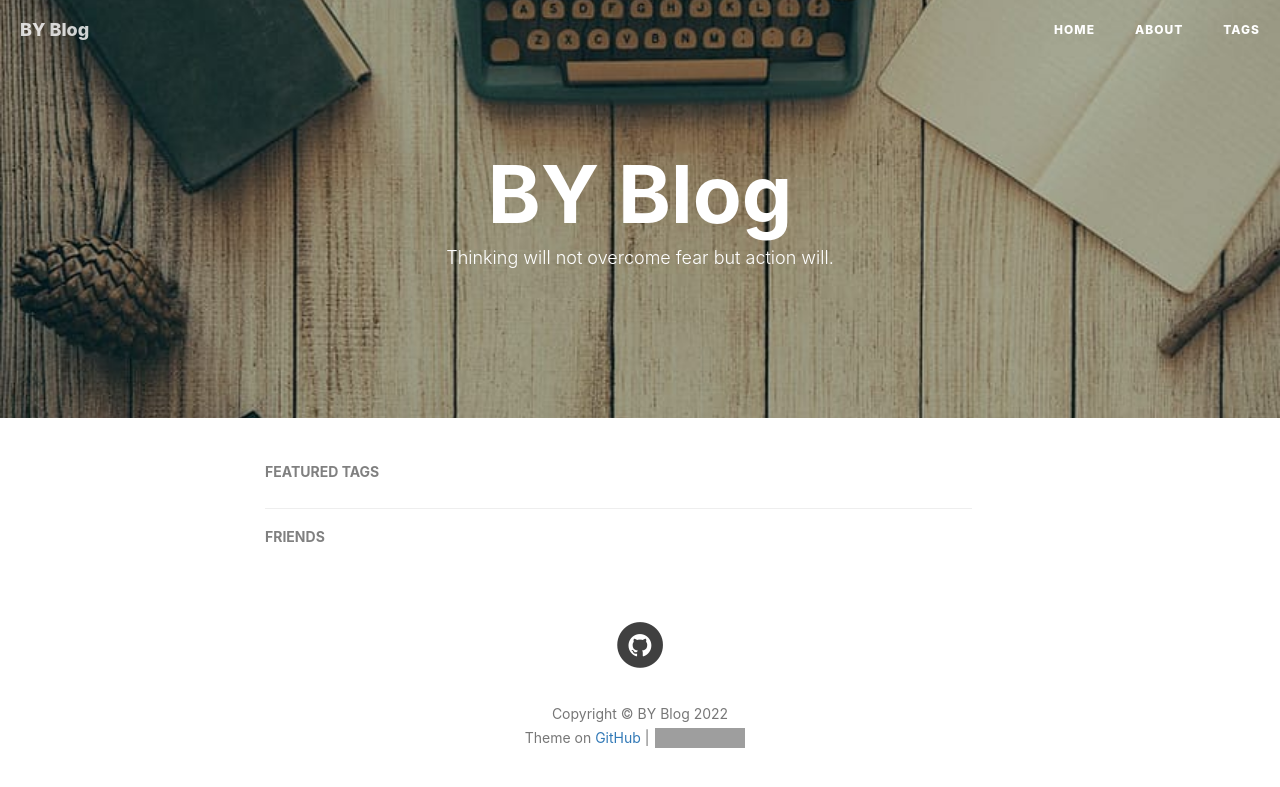
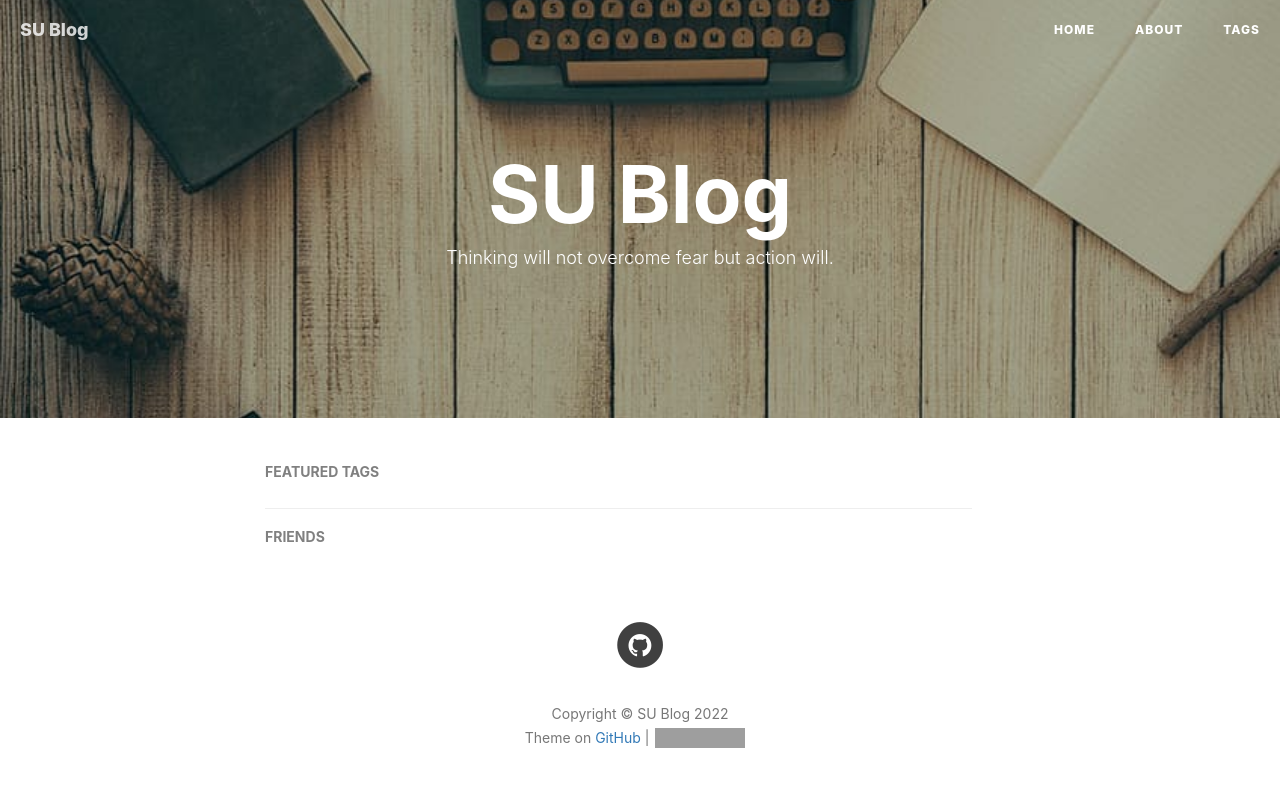
Before and after one commit to skysqq/skysqq.github.io, a Jekyll site: the page built from index.html, in a window 1280 px wide. Shown: the top 787 px of the page. Built offline with Jekyll 4.4.1, drawn with Linux system fonts in a browser that asks for light colours; nearby versions of some CDN libraries; the list of posts is cut into pages by our own code; comment, search, counter and statistics services are not loaded; grey boxes are pictures that could not be loaded.

```diff
--- a/_config.yml
+++ b/_config.yml
@@ -1,13 +1,13 @@
 # Site settings
-title: BY Blog
-SEOTitle: Sky的博客 | BY Blog
+title: SU Blog
+SEOTitle: SU 的博客 | SU Blog
 header-img: img/post-bg-desk.jpg
-email: 1918476034@qq.com
+email: skyunique@163.com
 description: "Life's simple. You make choice and don't look back.人生其实很简单：做出选择，不要后悔."
-keyword: "BY, BY Blog"
-url: "http://skysqq.github.io"          # your host, for absolute URL
+keyword: "SU, SU Blog"
+url: "http://skyunique.github.io"          # your host, for absolute URL
 baseurl: ""      # for example, '/blog' if your blog hosted on 'host/blog'
-github_repo: "https://github.com/skysqq/skysqq.github.io" # you code repository
+github_repo: "https://github.com/skyunique/skyunique.github.io" # you code repository
 
 # Sidebar settings
 sidebar: false                          # whether or not using Sidebar.
```
